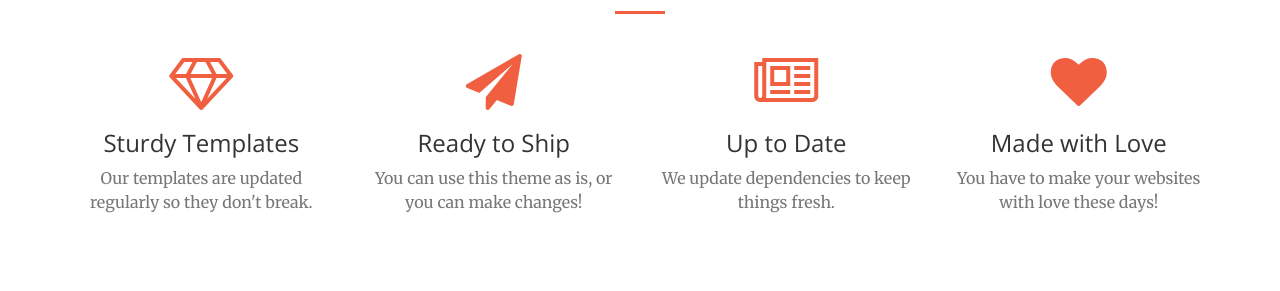
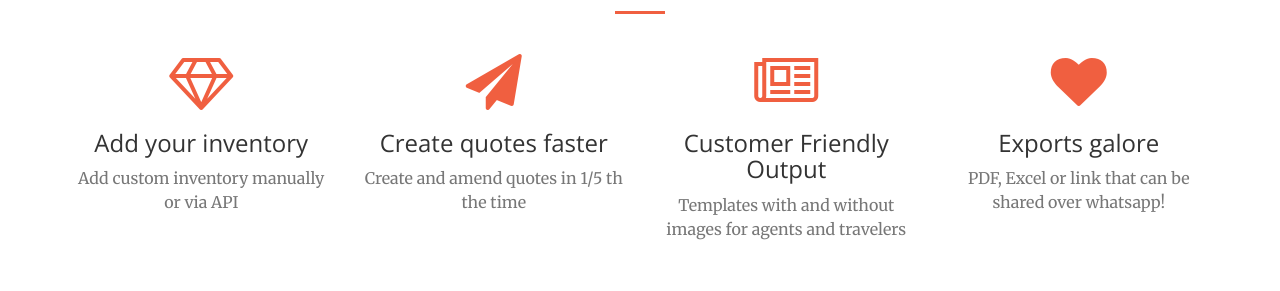
Before and after one commit to pchhibber/beats, a website: page index.html in a window 1280 px wide. Shown: the part 1360-1651 px from the top of the page. Drawn offline with nearby package versions, Linux system fonts and the light colour scheme.

Commit message:
Update index.html

```diff
--- a/index.html
+++ b/index.html
@@ -106,29 +106,29 @@
                 <div class="col-lg-3 col-md-6 text-center">
                     <div class="service-box">
                         <i class="fa fa-4x fa-diamond text-primary sr-icons"></i>
-                        <h3>Sturdy Templates</h3>
-                        <p class="text-muted">Our templates are updated regularly so they don't break.</p>
+                        <h3>Add your inventory</h3>
+                        <p class="text-muted">Add custom inventory manually or via API</p>
                     </div>
                 </div>
                 <div class="col-lg-3 col-md-6 text-center">
                     <div class="service-box">
                         <i class="fa fa-4x fa-paper-plane text-primary sr-icons"></i>
-                        <h3>Ready to Ship</h3>
-                        <p class="text-muted">You can use this theme as is, or you can make changes!</p>
+                        <h3>Create quotes faster</h3>
+                        <p class="text-muted">Create and amend quotes in 1/5 th the time </p>
                     </div>
                 </div>
                 <div class="col-lg-3 col-md-6 text-center">
                     <div class="service-box">
                         <i class="fa fa-4x fa-newspaper-o text-primary sr-icons"></i>
-                        <h3>Up to Date</h3>
-                        <p class="text-muted">We update dependencies to keep things fresh.</p>
+                        <h3>Customer Friendly Output</h3>
+                        <p class="text-muted">Templates with and without images for agents and travelers</p>
                     </div>
                 </div>
                 <div class="col-lg-3 col-md-6 text-center">
                     <div class="service-box">
                         <i class="fa fa-4x fa-heart text-primary sr-icons"></i>
-                        <h3>Made with Love</h3>
-                        <p class="text-muted">You have to make your websites with love these days!</p>
+                        <h3>Exports galore</h3>
+                        <p class="text-muted">PDF, Excel or link that can be shared over whatsapp!</p>
                     </div>
                 </div>
             </div>
```
